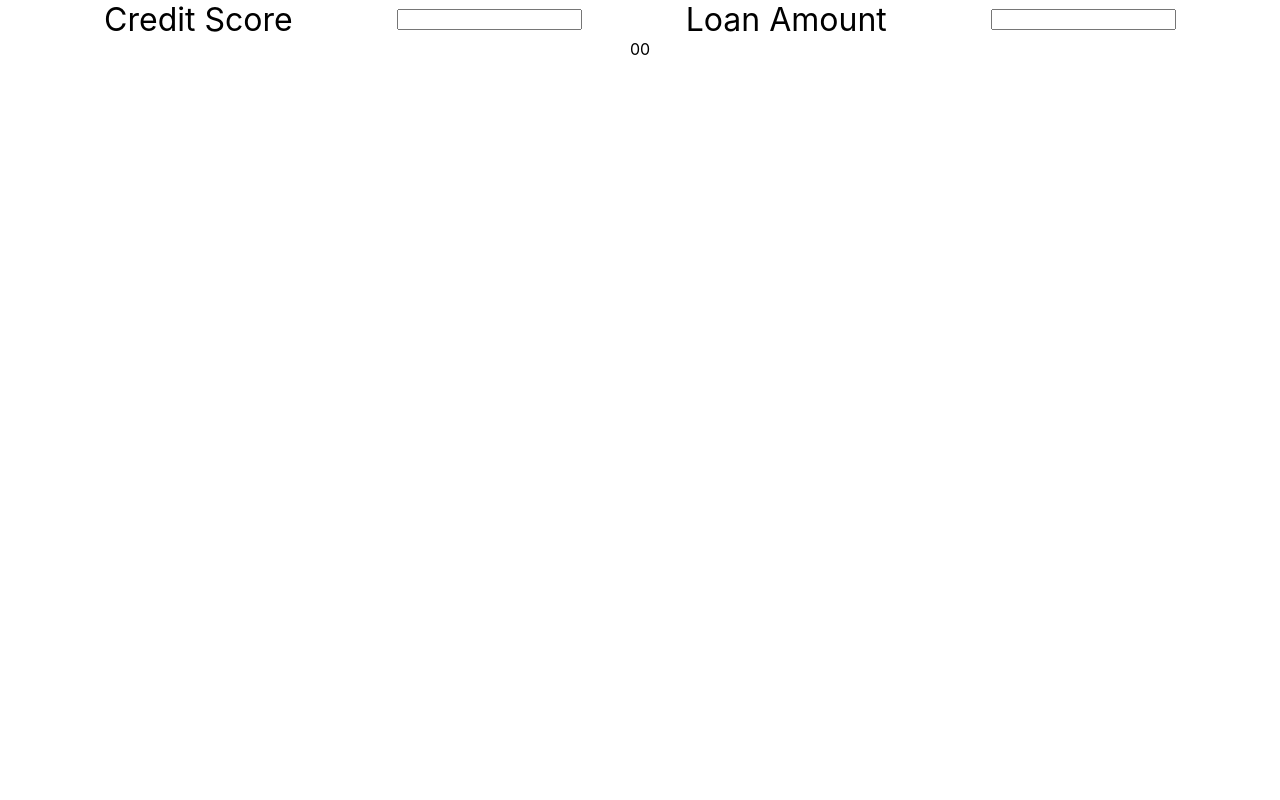
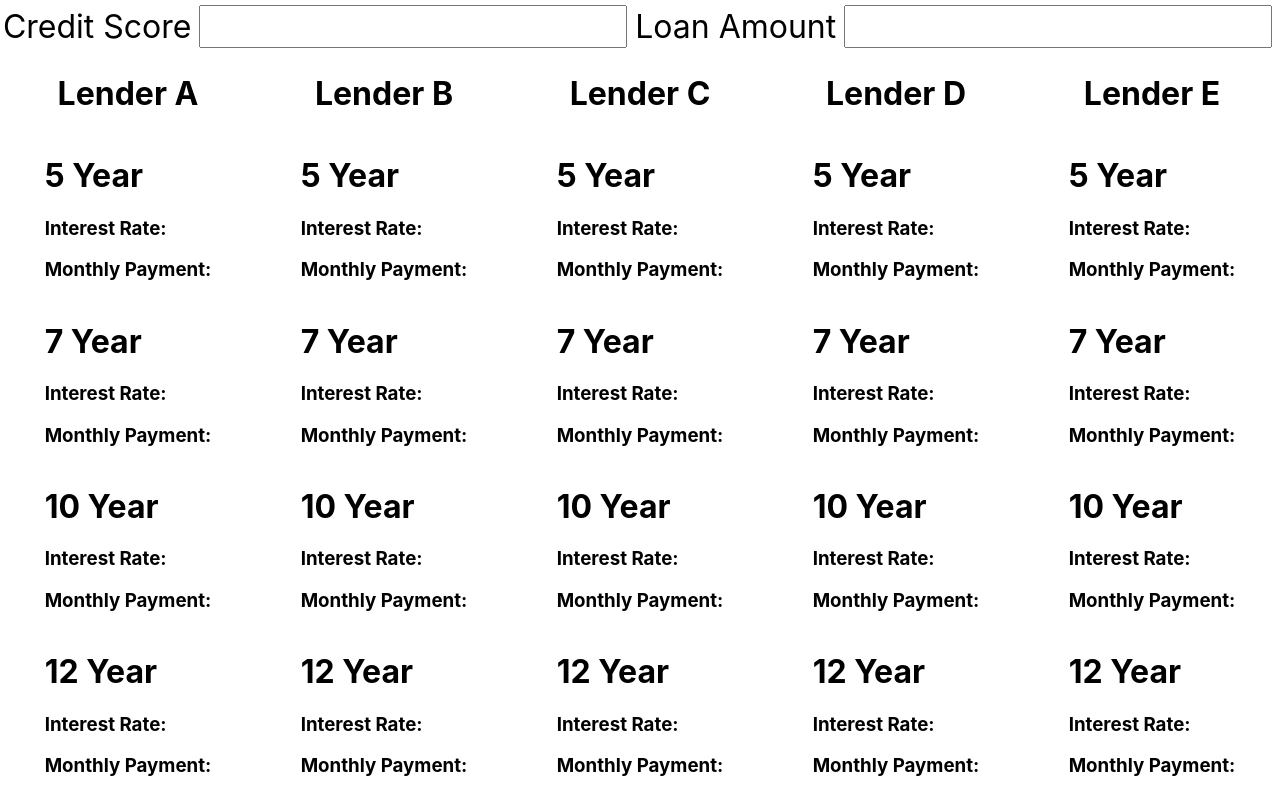
Before and after one commit to MrMicrowaveOven/esti-mate, a React (Create React App) app: page / in a window 1280 px wide. Shown: the top 800 px of the page. Built offline with nearby package versions, Linux system fonts and the light colour scheme.

Commit message:
Now displays blank lenders and payments

```diff
--- a/src/Display.js
+++ b/src/Display.js
@@ -1,9 +1,11 @@
 import './Display.css'
+import LenderDisplay from './LenderDisplay';
 const Display = ({loanAmount, creditScore}) => {
     return (
         <div className="display">
-            <a>{creditScore}</a>
-            <a>{loanAmount}</a>
+            {["A", "B", "C", "D", "E"].map(name => {
+                return <LenderDisplay name={`Lender ${name}`}></LenderDisplay>
+            })}
         </div>
     )
 }
--- a/src/Inputs.css
+++ b/src/Inputs.css
@@ -10,3 +10,8 @@
 .input-text {
     font-size: xx-large
 }
+
+.input-field {
+    font-size: xx-large;
+    margin: 5px;
+}
--- a/src/Inputs.js
+++ b/src/Inputs.js
@@ -5,9 +5,9 @@
     return (
         <div className="inputs">
             <a className={"amount input-text"}>Credit Score</a>
-            <input onChange={(event) => onCreditScoreChange(event.target.value)} type="text"></input>
+            <input className="input-field" onChange={(event) => onCreditScoreChange(event.target.value)} type="text"></input>
             <a className={"interest input-text"}>Loan Amount</a>
-            <input onChange={(event) => onLoanAmountChange(event.target.value)} type="text"></input>
+            <input className="input-field" onChange={(event) => onLoanAmountChange(event.target.value)} type="text"></input>
         </div>
     )
 }
--- /dev/null
+++ b/src/LenderDisplay.css
@@ -0,0 +1,8 @@
+.lender-display {
+    width: 100%;
+    height: 100%;
+    display: flex;
+    flex-direction: column;
+    justify-content: center;
+    align-items: center;
+}
--- /dev/null
+++ b/src/LenderDisplay.js
@@ -0,0 +1,20 @@
+import "./LenderDisplay.css"
+
+const LenderDisplay = ({name}) => {
+    return (
+        <div className="lender-display">
+            <h1>{name}</h1>
+            {[5, 7, 10, 12, 15].map(loanLength => {
+                return(
+                    <div>
+                        <h1>{loanLength} Year</h1>
+                        <h3>Interest Rate: </h3>
+                        <h3>Monthly Payment: </h3>
+                    </div>
+                )
+            })}
+        </div>
+    )
+}
+
+export default LenderDisplay
```
